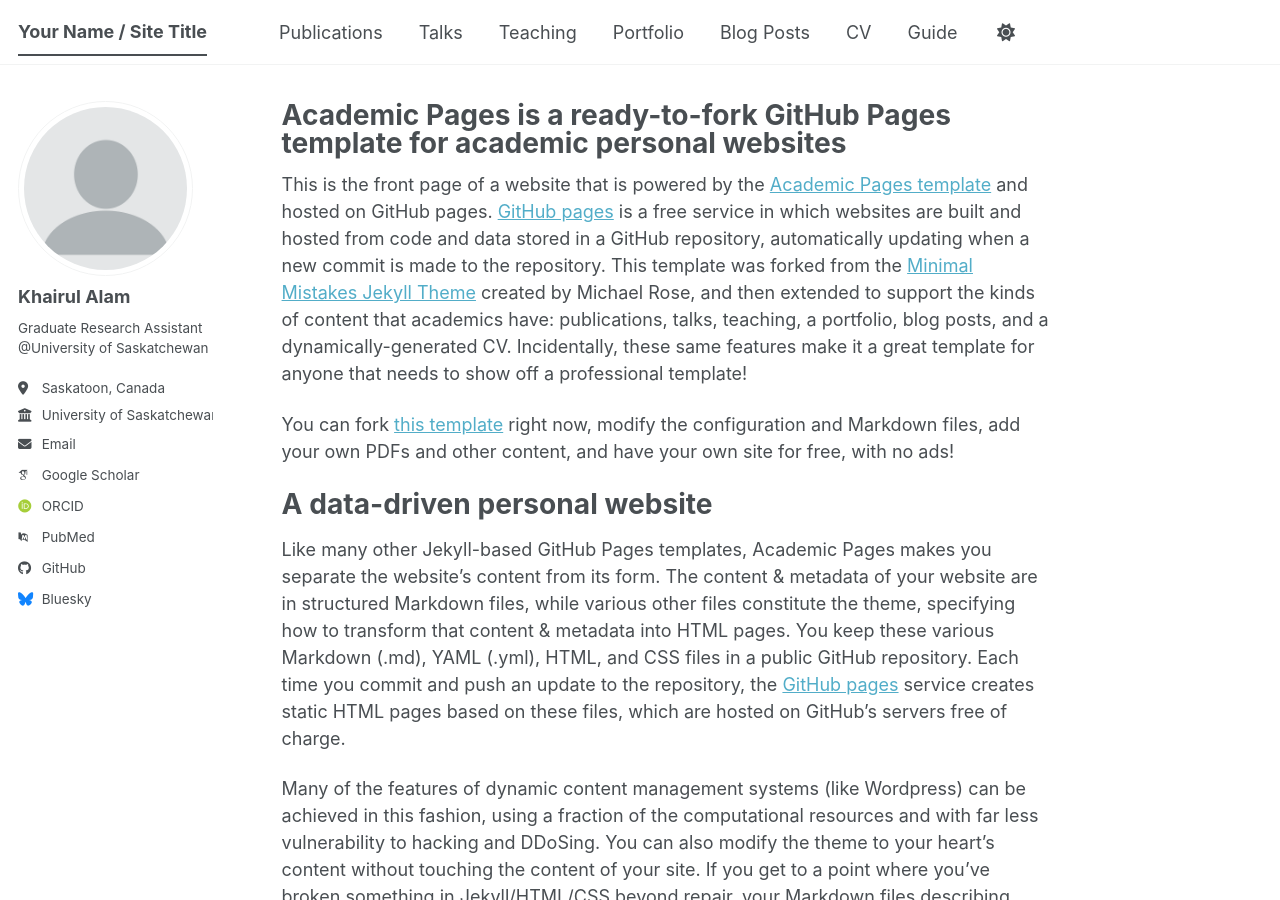
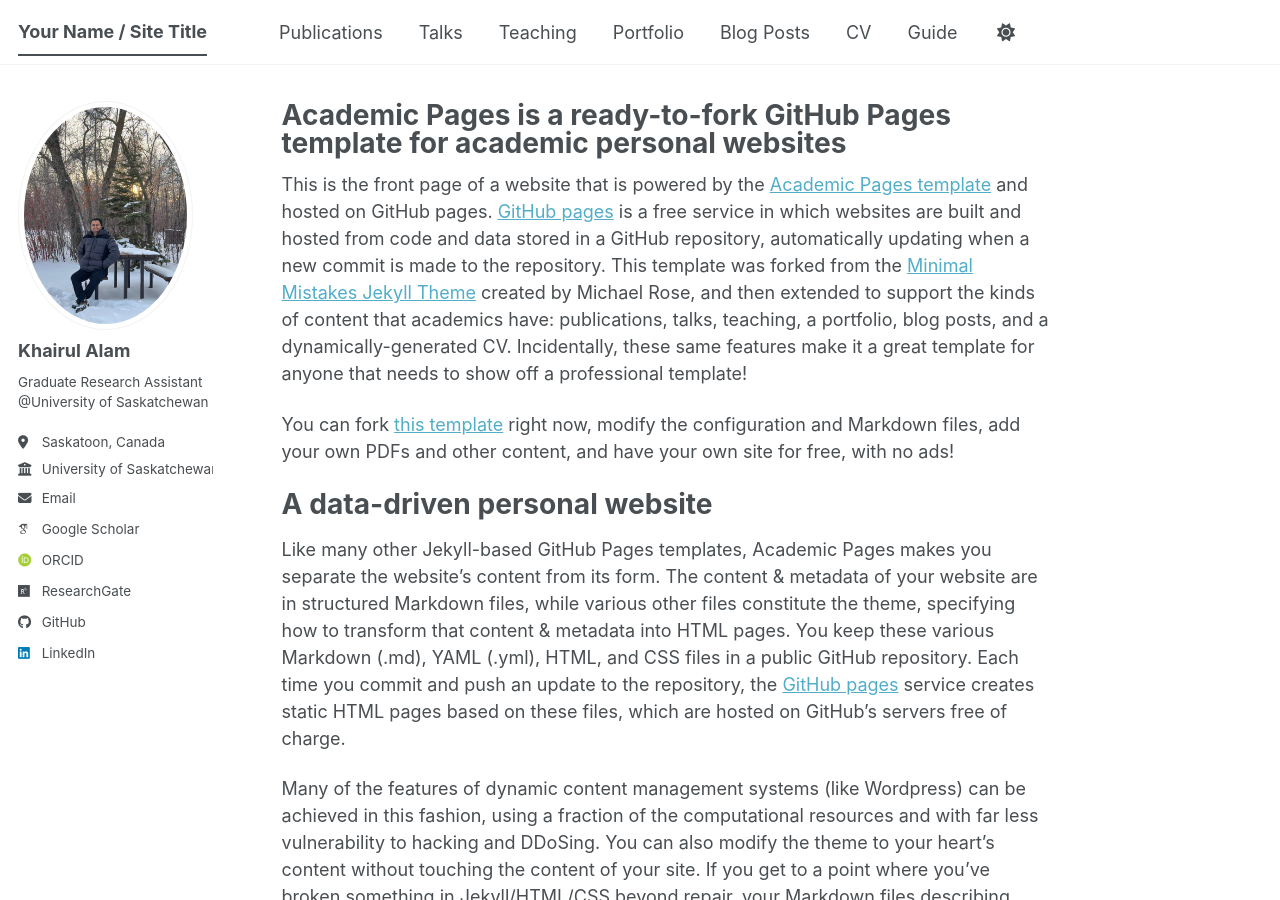
Before and after one commit to khairul-alam0026/khairulalam, a Jekyll site: the page built from _pages/about.md, in a window 1280 px wide and 900 px high. Built offline with Jekyll 4.4.1, drawn with Linux system fonts in a browser that asks for light colours; some web fonts are replaced; a script bundle is joined from its source files by our own code; library files that are not in the unit come from our copies; part of the change alters nothing that is shown.

Commit message:
Update _config.yml

```diff
--- a/_config.yml
+++ b/_config.yml
@@ -23,7 +23,7 @@ repository               : "academicpages/academicpages.github.io"
 #               Additional customization can be done by editing /_includes/author-profile.html
 author:
   # Biographic information
-  avatar           : "profile.png"
+  avatar           : "khairul-alam.jpeg"
   name             : "Khairul Alam"
   pronouns         : # example: "she/her"
   bio              : "Graduate Research Assistant @University of Saskatchewan"
@@ -35,14 +35,14 @@ author:
   # Academic websites
   academia         : # URL
   arxiv            : # URL - Update with the correct link to your profile
-  googlescholar    : "https://scholar.google.com/citations?user=PS_CX0AAAAAJ"
+  googlescholar    : "https://scholar.google.com/citations?user=QZyhYYAAAAAJ"
   inspire-hep      : # URL
   impactstory      : # URL
-  orcid            : "https://orcid.org/yourorcidurl"
+  orcid            : "https://orcid.org/my-orcid?orcid=0009-0009-7058-7605"
   semantic         : # URL
   ssrn             : # URL
-  pubmed           : "https://www.ncbi.nlm.nih.gov/pubmed/?term=john+snow"
-  researchgate     : # URL
+  pubmed           : #"https://www.ncbi.nlm.nih.gov/pubmed/?term=john+snow"
+  researchgate     : "https://www.researchgate.net/profile/Khairul_Alam14?"
   scopus           : # URL
   zotero           : # URL
 
@@ -51,13 +51,13 @@ author:
   bitbucket        : # Username - Update with your username on the site
   codepen          : # Username
   dribbble         : # Username
-  github           : "academicpages"
+  github           : "khairul-alam0026"
   kaggle           : # Username
   stackoverflow    : # User number or user number and name (i.e., use "1" or "1/jeff-atwood")
 
   # Social media
   artstation       : # Username
-  bluesky          : "bsky.app" # Replace this with you Bluesky username
+  bluesky          : #"bsky.app" # Replace this with you Bluesky username
   facebook         : # Username
   flickr           : # Username
   foursquare       : # Username
@@ -66,7 +66,7 @@ author:
   keybase          : # Username
   instagram        : # Username
   lastfm           : # Username
-  linkedin         : # Username
+  linkedin         : "khairul-alam-3563b1285"
   mastodon         : # URL
   medium           : # URL
   pinterest        : # Username
```
